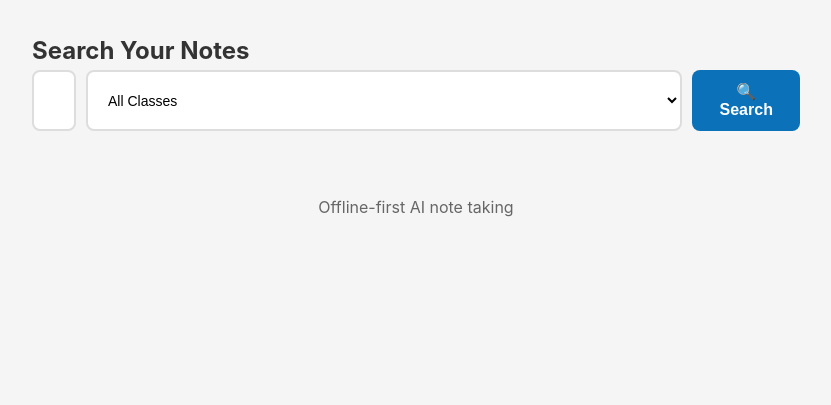
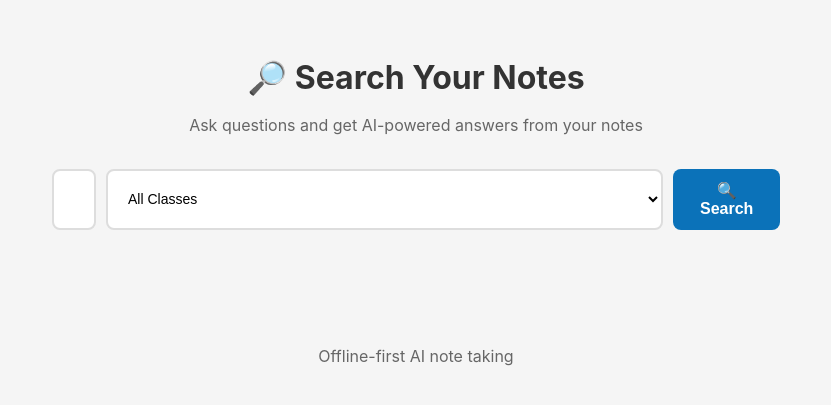
Before and after one commit to carloszamora0822/notetaker-ai, a FastAPI app: page /search in a window 1280 px wide. Shown: the part 104-509 px from the top of the page, without its empty margins (224-1055 px from the left). Run offline with FastAPI, Linux system fonts and the light colour scheme; some libraries are stand-ins or nearby versions.

Commit message:
fix(frontend): improve search UI layout and fix modal stacking issues

```diff
--- a/frontend/static/css/main.css
+++ b/frontend/static/css/main.css
@@ -53,6 +53,32 @@
 
 .form-group {
   margin-bottom: 1rem;
+}
+
+/* Search page */
+.search-container {
+  max-width: 900px;
+  margin: 0 auto;
+  padding: 20px;
+}
+
+.search-header {
+  text-align: center;
+  margin-bottom: 30px;
+}
+
+.search-header h1 {
+  margin-bottom: 10px;
+  color: #333;
+}
+
+.search-header .subtitle {
+  color: #666;
+  font-size: 16px;
+}
+
+.results {
+  margin-top: 30px;
 }
 
 .search-bar {
--- a/frontend/static/css/manager.css
+++ b/frontend/static/css/manager.css
@@ -216,6 +216,12 @@
   overflow-y: auto;
 }
 
+.modal-description {
+  color: #666;
+  margin-bottom: 20px;
+  font-size: 14px;
+}
+
 .modal-body textarea {
   width: 100%;
   padding: 10px;
--- a/frontend/static/js/manager.js
+++ b/frontend/static/js/manager.js
@@ -105,6 +105,12 @@
 function editTheme(className) {
   currentEditClass = className;
   const theme = themes[className] || themes.default || {};
+
+  // Close class manager modal if it's open to prevent stacking
+  const classManagerModal = document.getElementById('classManagerModal');
+  if (classManagerModal && !classManagerModal.classList.contains('hidden')) {
+    classManagerModal.classList.add('hidden');
+  }
 
   document.getElementById('themeClassName').textContent = className;
   document.getElementById('previewClassName').textContent = className;
--- a/frontend/templates/manager.html
+++ b/frontend/templates/manager.html
@@ -69,10 +69,13 @@
       <button class="close-btn" onclick="closeClassManager()">&times;</button>
     </div>
     <div class="modal-body">
-      <p>Delete empty classes or edit their themes</p>
+      <p class="modal-description">Delete empty classes or edit their themes</p>
       <div id="classList">
         <!-- Loaded dynamically -->
       </div>
+    </div>
+    <div class="modal-footer">
+      <button onclick="closeClassManager()" class="btn-secondary">Close</button>
     </div>
   </div>
 </div>
--- a/frontend/templates/search.html
+++ b/frontend/templates/search.html
@@ -3,11 +3,14 @@
 {% block title %}Search Notes - notetaker-ai{% endblock %}
 
 {% block content %}
-<section class="search">
-  <h2>Search Your Notes</h2>
+<div class="search-container">
+  <div class="search-header">
+    <h1>🔎 Search Your Notes</h1>
+    <p class="subtitle">Ask questions and get AI-powered answers from your notes</p>
+  </div>
 
   <form id="searchForm">
-    <div class="form-group search-bar">
+    <div class="search-bar">
       <input type="text" id="query" name="q" placeholder="Ask a question about your notes..." required>
       <select id="scope" name="scope">
         <option value="all">All Classes</option>
@@ -18,15 +21,7 @@
   </form>
 
   <div id="results" class="results">
-    <div class="answer hidden">
-      <h3>Answer</h3>
-      <p id="answerText"></p>
-    </div>
-
-    <div class="citations hidden">
-      <h3>Sources</h3>
-      <ul id="citationList"></ul>
-    </div>
+    <!-- Results loaded dynamically -->
   </div>
-</section>
+</div>
 {% endblock %}
```
